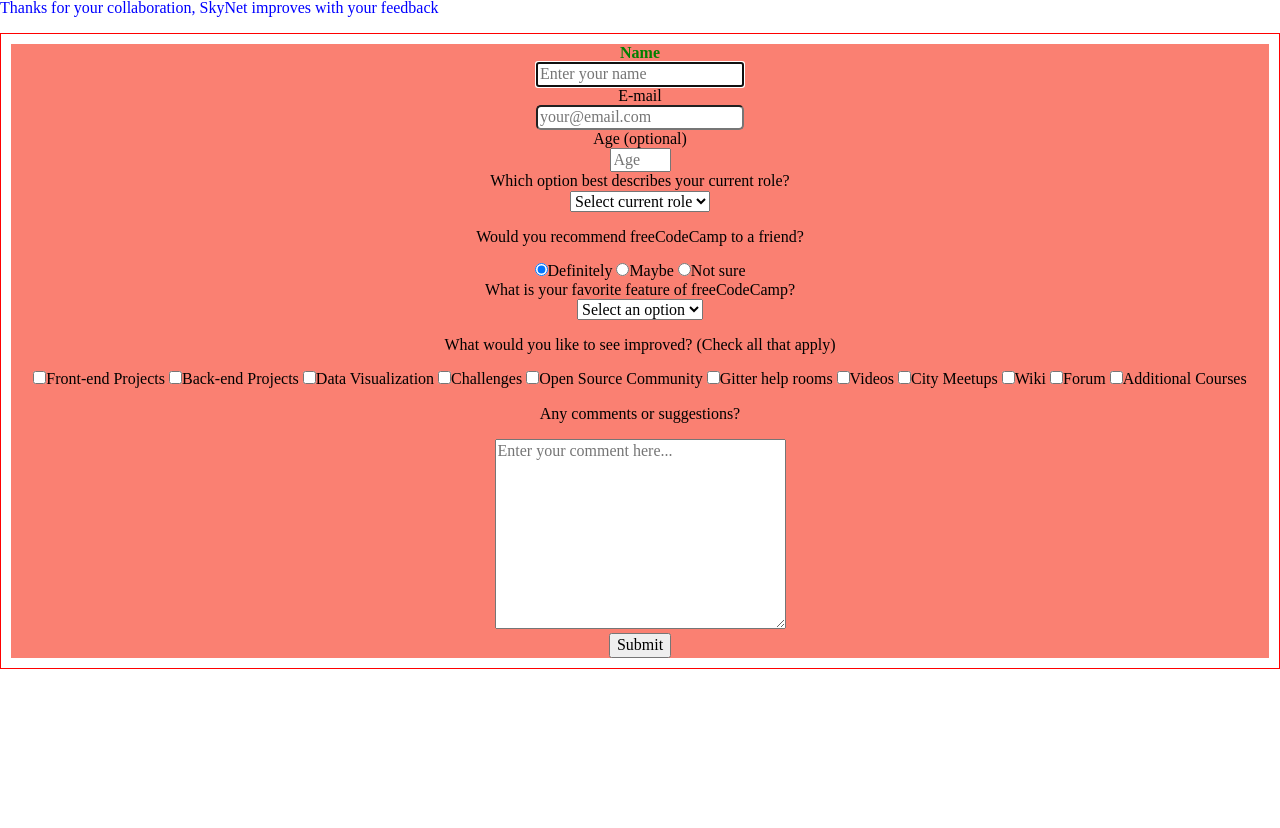
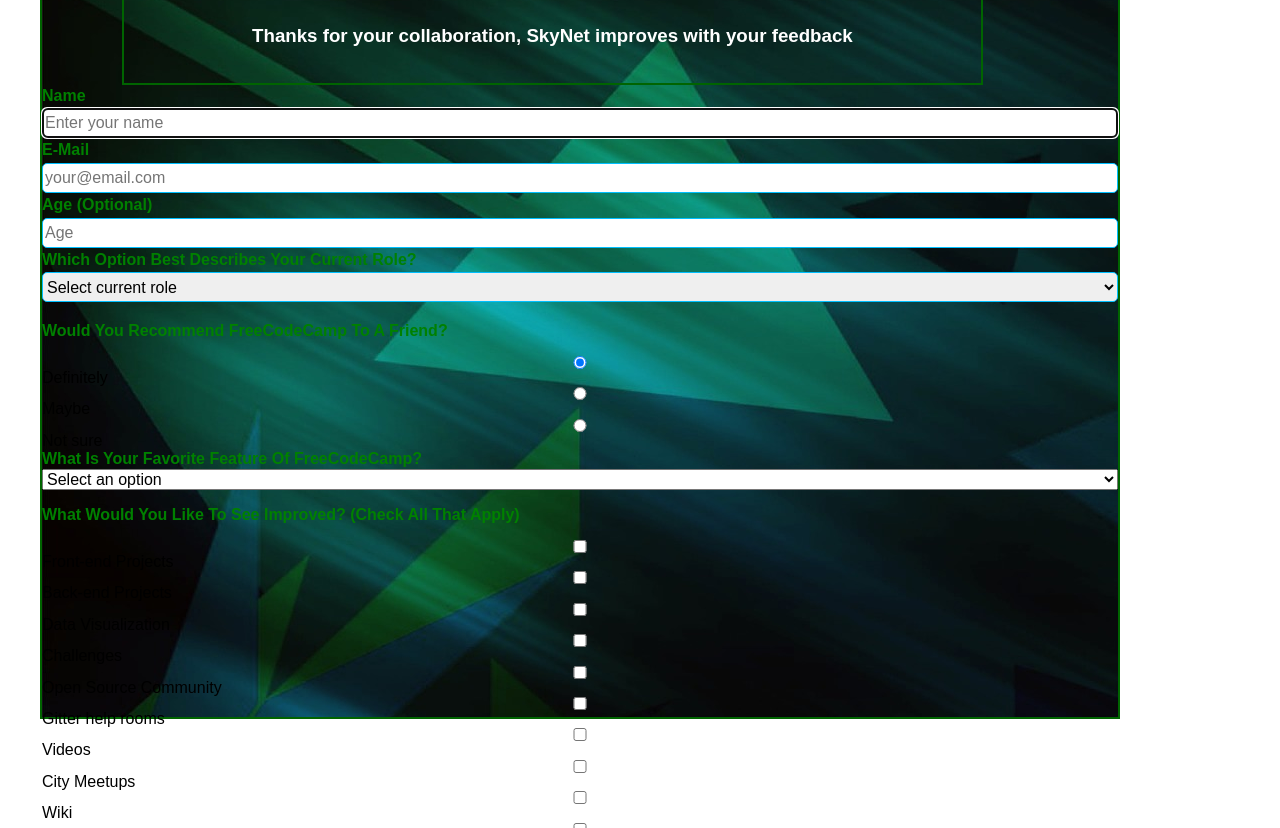
Before and after one commit to mmramire/FCC-Survey-Form, a plain HTML site: page index.html in a window 1280 px wide. Shown: the part 81-909 px from the top of the page. Before the commit the page ends 800 px from the top, so only its background shows below. Drawn offline with Linux system fonts and the light colour scheme.

Commit message:
Modifico código a estilo BEM incompleto

```diff
--- a/css/styles.css
+++ b/css/styles.css
@@ -5,46 +5,93 @@
   box-sizing: border-box;
 }
 
-main {
-  border: 1px solid red;
-  padding: 10px;
-}
-
-#description {
-  color: blue;
-}
-
-#email-label {
-}
-
-#email {
-    border-radius: 5px;
+body {
+  font-family: sans-serif;
+  /* background-image: radial-gradient(circle, rgb(228, 57, 57), #4d0707); */
+  background-repeat: repeat;
+  margin: auto;
+  max-width: 1200px;
 }
 
 
-#name-label {
-    color: green;
-    font-weight: bolder;
-}
-
-#name {
-    font-weight:lighter;
-    color: blue;
-}
-
-#survey-form {
-    background-color: salmon;
-    display: flex;
-    flex-direction: column;
-    flex-wrap: wrap;
-    align-items: center;
+.card {
+  width: 90%;
+  height: 100vh;
+  /* margin: 0.1rem 5rem 0 5rem; */
+  border: darkgreen solid 2px;
+  max-height: max-content;
+  background-image: url("../assets/background_1920_large.jpg");
 }
 
 
-#survey-form > label {
+.card__header {
+  width: 80%;
+  height: 20vh;
+  margin: 0.25rem 5rem 0.1rem 5rem;
+  border: darkgreen solid 2px;
+  display: flex;
+  flex-direction: column;
+  text-align: center;
+  color: white;
+}
+
+.card__main {
+  height: 80vh;
+}
+
+
+.card__form {
+  background-color: salmon;
+  width: 100%;
+  display: flex;
+  flex-flow: column wrap;
+  /* align-items: center; */
+  margin: 0.25rem auto;
+  padding: 1rem auto;
+}
+
+.header__title {
+  padding: 0.1rem auto;
+}
+
+.header__description {
+  padding: 0.2rem auto;
+}
+
+
+.form__field {
+  display: flex;
+  flex-direction: column;
+}
+
+.form__input {
+  width: 100%;
+  margin: 0.2rem auto;
+  border: 1px, solid deepskyblue;
+  border-radius: 5px;
+  height: 30px;
+}
+
+.form__checkbox {
+}
+
+.form__names {
+  display: flex;
+  flex-direction: column;
+
+}
+
+.form__radio {
+}
+
+.form__label {
+  color: green;
+  font-weight: bolder;
   text-transform: capitalize;
 }
 
-#title {
-  color: crimson;
+.form__textarea {
 }
+
+.form__submit {
+}
--- a/index.html
+++ b/index.html
@@ -10,39 +10,34 @@
 </head>
 
 <body>
-    <header>
-        <h1 id="title">SkyNet Subscription Form</h1>
-        <p id="description">
+<div class="card">
+    <header class="card__header">
+        <h1 id="title" class="header__title">SkyNet Subscription Form</h1>
+        <h3 id="description" class="header__description">
             Thanks for your collaboration, SkyNet improves with your feedback
-        </p>
+        </h3>
     </header>
-    <main>
-        <form action="#" id="survey-form">
-            <div>
-                <label for="name" id="name-label">Name</label>
+    <main class="card__main">
+        <form action="#" id="survey-form" class="card_form">
+            <div class="form__names">
+                <div class="form__field">
+                    <label for="name" id="name-label" class="form__label">Name</label>
+                    <input type="text" name="name" id="name" class="form__input" placeholder="Enter your name" required autofocus />
+                </div>
+                <div class="form__field">
+                    <label for="email" id="email-label" class="form__label">E-mail</label>
+                    <input type="email" name="email" id="email" class="form__input" placeholder="your@email.com"
+                        pattern="[A-Za-z0-9._%+-]{3,}@[a-zA-Z]{3,}([.]{1}[a-zA-Z]{2,}|[.]{1}[a-zA-Z]{2,}[.]{1}[a-zA-Z]{2,})"
+                        autocomplete="on" autocapitalize="off" required />
+                </div>
             </div>
-            <div>
-                <input type="text" name="name" id="name" placeholder="Enter your name" required autofocus />
+            <div class="form__field">
+                <label for="age" id="number-label" class="form__label">Age (optional)</label>
+                <input type="number" name="age" id="age"class="form__input"  min="10" max="99" placeholder="Age" />
             </div>
-            <div>
-                <label for="email" id="email-label">E-mail</label>
-            </div>
-            <div>
-                <input type="email" name="email" id="email" placeholder="your@email.com"
-                    pattern="[A-Za-z0-9._%+-]{3,}@[a-zA-Z]{3,}([.]{1}[a-zA-Z]{2,}|[.]{1}[a-zA-Z]{2,}[.]{1}[a-zA-Z]{2,})"
-                    autocomplete="on" autocapitalize="off" required />
-            </div>
-            <div>
-                <label for="age" id="number-label">Age (optional)</label>
-            </div>
-            <div>
-                <input type="number" name="age" id="age" min="10" max="99" placeholder="Age" />
-            </div>
-            <div>
-                <label for="dropdown">Which option best describes your current role?</label>
-            </div>
-            <div>
-                <select name="dropdown" id="dropdown">
+            <div class="form__field">
+                <label for="dropdown" class="form__label">Which option best describes your current role?</label>
+                <select name="dropdown" id="dropdown" class="form__input">
                     <option value="">Select current role</option>
                     <option value="Student">Student</option>
                     <option value="Full time job">Full time job</option>
@@ -51,18 +46,16 @@
                     <option value="Other">Other</option>
                 </select>
             </div>
-            <div>
-                <p>Would you recommend freeCodeCamp to a friend?</p>
+            <div class="form__field">
+                <p class="form__label">Would you recommend freeCodeCamp to a friend?</p>
+                <input type="radio" name="recomendation" id="definetely" class="form__radio" value="definitely" checked />Definitely
+                <input type="radio" name="recomendation" id="maybe" class="form__radio" value="maybe" />Maybe
+                <input type="radio" name="recomendation" id="not_sure" class="form__radio" value="not_sure" />Not sure
+
+
             </div>
-            <div>
-                <input type="radio" name="recomendation" id="definetely" value="definitely" checked />Definitely
-                <input type="radio" name="recomendation" id="maybe" value="maybe" />Maybe
-                <input type="radio" name="recomendation" id="not_sure" value="not_sure" />Not sure
-            </div>
-            <div>
-                <label for="dropdown2">What is your favorite feature of freeCodeCamp?</label>
-            </div>
-            <div>
+            <div class="form__field">
+                <label for="dropdown2" class="form__label">What is your favorite feature of freeCodeCamp?</label>
                 <select name="dropdown2" id="dropdown2">
                     <option value="">Select an option</option>
                     <option value="Challenges">Challenges</option>
@@ -70,37 +63,36 @@
                     <option value="Community">Community</option>
                     <option value="Open Source">Open Source</option>
                 </select>
+
             </div>
-
-            <div>
-                <p>What would you like to see improved? (Check all that apply)</p>
+            <div class="form__field">
+                <p class="form__label">What would you like to see improved? (Check all that apply)</p>
+                <input class="form__checkbox" type="checkbox" name="improved" id="frontend" value="frontend" />Front-end
+                Projects
+                <input class="form__checkbox" type="checkbox" name="improved" id="backend" value="backend" />Back-end
+                Projects
+                <input class="form__checkbox" type="checkbox" name="improved" id="datavisualization"
+                    value="datavisualization" />Data
+                Visualization
+                <input class="form__checkbox" type="checkbox" name="improved" id="challenges">Challenges
+                <input class="form__checkbox" type="checkbox" name="improved" id="opensource">Open Source Community
+                <input class="form__checkbox" type="checkbox" name="improved" id="helprooms">Gitter help rooms
+                <input class="form__checkbox" type="checkbox" name="improved" id="videos">Videos
+                <input class="form__checkbox" type="checkbox" name="improved" id="citymeetups">City Meetups
+                <input class="form__checkbox" type="checkbox" name="improved" id="wiki">Wiki
+                <input class="form__checkbox" type="checkbox" name="improved" id="forum">Forum
+                <input class="form__checkbox" type="checkbox" name="improved" id="additionalcourses">Additional Courses
             </div>
-            <div>
-                <input type="checkbox" name="improved" id="frontend" value="frontend" />Front-end Projects
-                <input type="checkbox" name="improved" id="backend" value="backend" />Back-end Projects
-                <input type="checkbox" name="improved" id="datavisualization" value="datavisualization" />Data
-                Visualization
-                <input type="checkbox" name="improved" id="challenges">Challenges
-                <input type="checkbox" name="improved" id="opensource">Open Source Community
-                <input type="checkbox" name="improved" id="helprooms">Gitter help rooms
-                <input type="checkbox" name="improved" id="videos">Videos
-                <input type="checkbox" name="improved" id="citymeetups">City Meetups
-                <input type="checkbox" name="improved" id="wiki">Wiki
-                <input type="checkbox" name="improved" id="forum">Forum
-                <input type="checkbox" name="improved" id="additionalcourses">Additional Courses
-            </div>
-            <div>
-                <p>Any comments or suggestions?</p>
-            </div>
-            <div>
-                <textarea name="textaarea" id="textarea" placeholder="Enter your comment here..." cols="30"
+            <div class="form__field">
+                <p class="form__label">Any comments or suggestions?</p>
+                <textarea name="textaarea" id="textarea" class="form__textarea" placeholder="Enter your comment here..." cols="30"
                     rows="10"></textarea>
             </div>
-            <div>
-                <input type="submit" value="Submit" />
-            </div>
+            <input type="submit" class="form__submit" value="Submit" />
+
         </form>
     </main>
+</div>
 </body>
 
 </html>
```
Also changed, not shown: assets/background_1280_medium.jpg (added), assets/background_1920_large.jpg (added), assets/background_640_small.jpg (added).
